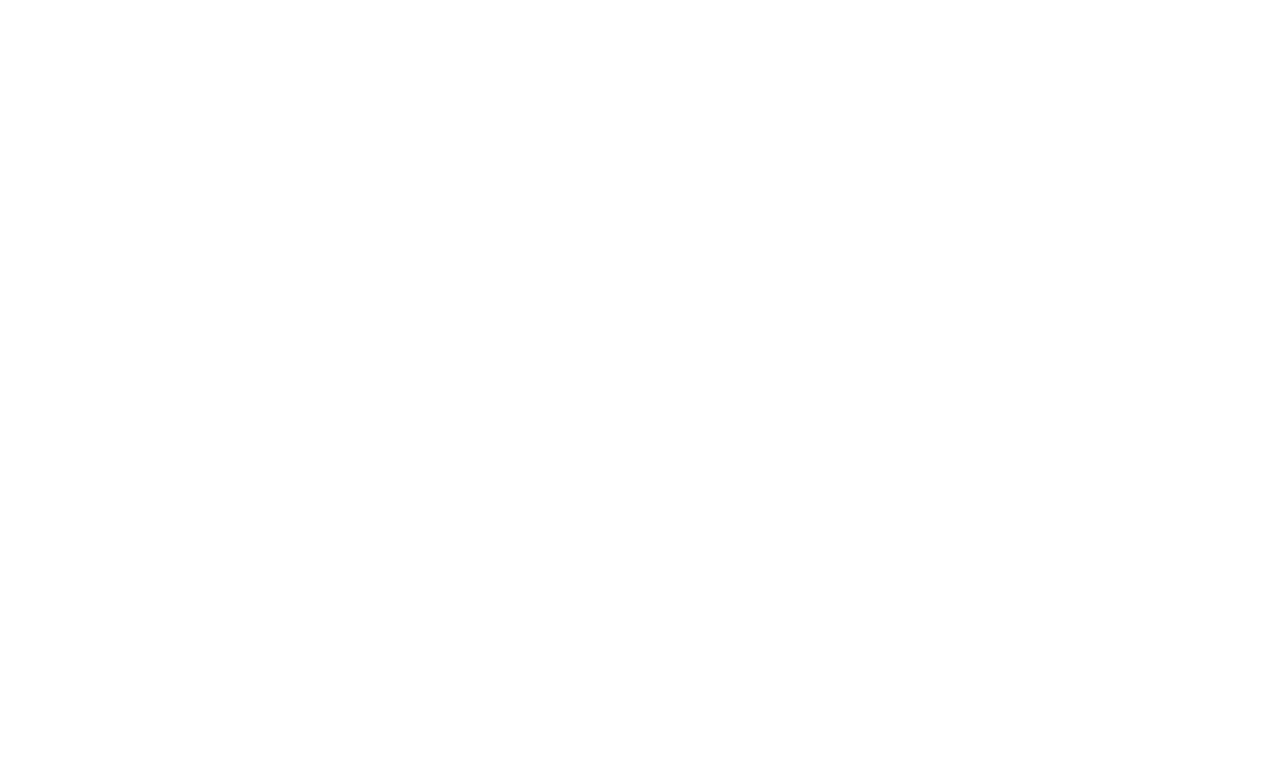
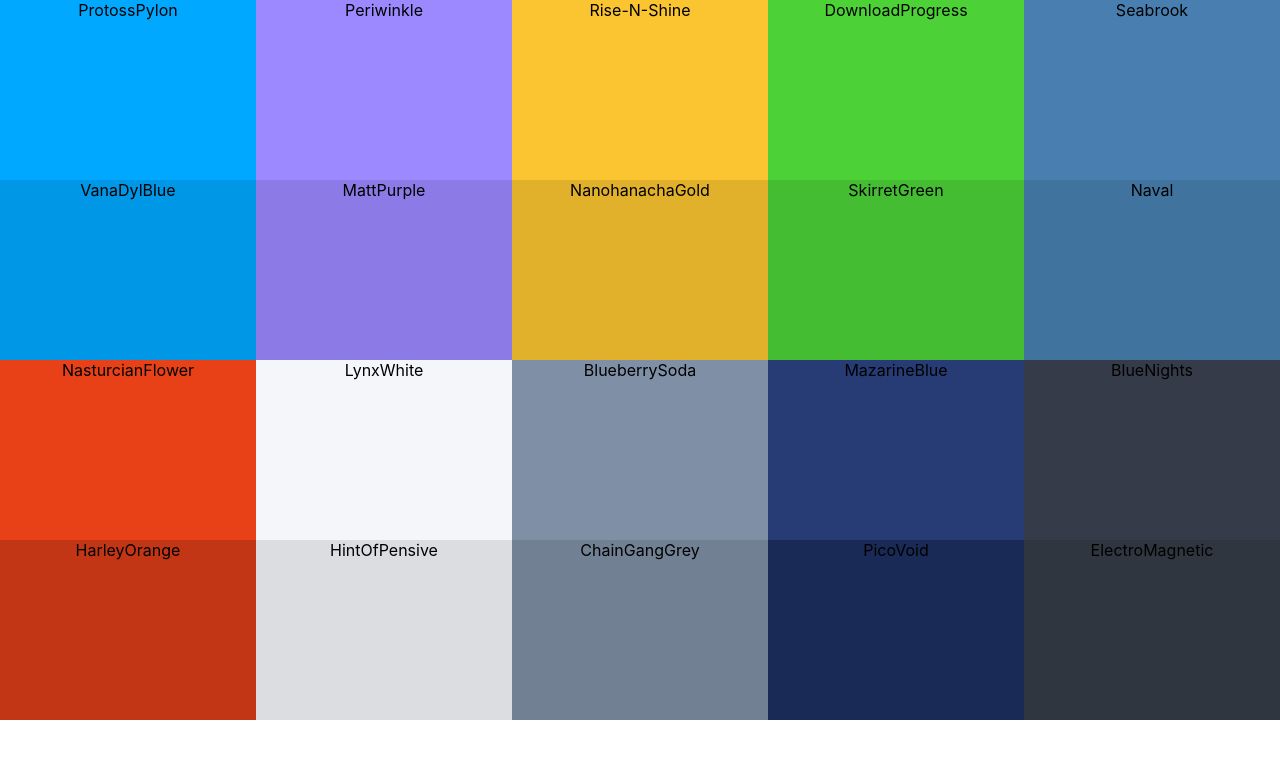
Before and after one commit to MoisesMH/color-app, a React (Create React App) app: page / in a window 1280 px wide. Shown: the top 758 px of the page. Built offline with nearby package versions, Linux system fonts and the light colour scheme.

Commit message:
Adding ColorBox component

```diff
--- a/src/App.js
+++ b/src/App.js
@@ -5,6 +5,7 @@
 function App() {
   return (
     <div className="App">
+      {/* You can change from the objects list from seedColors */}
       <Palette {...seedColors[5]} />
     </div>
   );
--- /dev/null
+++ b/src/ColorBox.css
@@ -0,0 +1,8 @@
+.ColorBox {
+    width: 20%;
+    height: 25%;
+    margin: 0 auto;
+    display: inline-block;
+    position: relative;
+    cursor: pointer;
+}
--- /dev/null
+++ b/src/ColorBox.js
@@ -0,0 +1,14 @@
+import React, { Component } from "react";
+import "./ColorBox.css"
+
+class ColorBox extends Component {
+    render() {
+        return (
+            <div className="ColorBox" style={{ backgroundColor: this.props.color }}>
+                <span>{ this.props.name }</span>
+            </div>
+        )
+    }
+}
+
+export default ColorBox;
--- /dev/null
+++ b/src/Palette.css
@@ -0,0 +1,8 @@
+.Palette {
+    height: 100vh;
+}
+
+/* saving 10% of window space for the navbar and the footer */
+.Palette-colors {
+    height: 90%;
+}
--- a/src/Palette.js
+++ b/src/Palette.js
@@ -1,12 +1,16 @@
 import React, { Component } from "react";
+import ColorBox from "./ColorBox";
+import "./Palette.css"
 
 class Palette extends Component {
     render() {
+        const colorBoxes = this.props.colors.map(c => <ColorBox {...c} />)
         return (
             <div className="Palette">
                 {/* Navbar goes here */}
                 <div className="Palette-colors">
                     {/* Bunch of color boxes */}
+                    { colorBoxes }
                 </div>
                 {/* Footer goes here */}
             </div>
```
